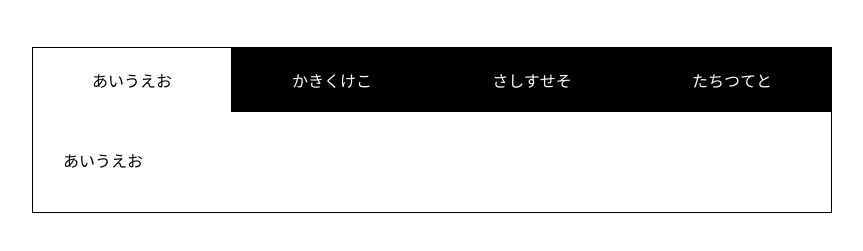
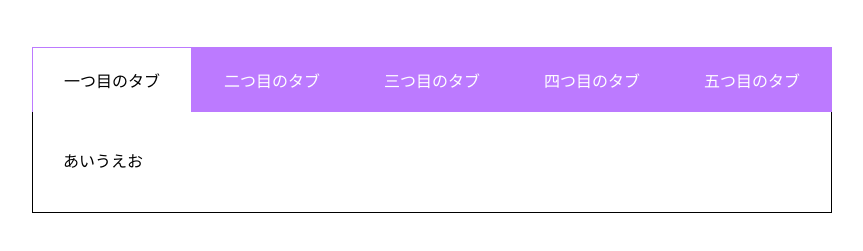
Before and after one commit to 3hnkkyt29/Tabbar-Lesson, a plain HTML site: page index.html in a window 1280 px wide. Shown: the part 99-350 px from the top of the page, without its empty margins (208-1071 px from the left). Drawn offline with Linux system fonts and the light colour scheme.

Commit message:
arrange css

```diff
--- a/css/style.css
+++ b/css/style.css
@@ -32,8 +32,8 @@ h1 {
   display: block;
   padding: 20px;
   text-align: center;
-  background: #000;
-  border: 1px solid #000;
+  background: #bc7aff;
+  border: 1px solid #bc7aff;
   border-bottom: none;
 }
 
--- a/index.html
+++ b/index.html
@@ -11,11 +11,12 @@
 
     <div class="wrap">
       <ul id="tab-menu">
-        <li><a href="#tab1" class="active">あいうえお</a></li>
+        <li><a href="#tab1" class="active">一つ目のタブ</a></li>
         <!--activeをを入れると最初に表示されるようになる-->
-        <li><a href="#tab2" class="">かきくけこ</a></li>
-        <li><a href="#tab3" class="">さしすせそ</a></li>
-        <li><a href="#tab4" class="">たちつてと</a></li>
+        <li><a href="#tab2" class="">二つ目のタブ</a></li>
+        <li><a href="#tab3" class="">三つ目のタブ</a></li>
+        <li><a href="#tab4" class="">四つ目のタブ</a></li>
+        <li><a href="#tab5" class="">五つ目のタブ</a></li>
       </ul>
 
       <div id="tab-contents">
@@ -34,6 +35,10 @@
         <div id="tab4" class="tab">
           <p>たちつてとたちつてとたちつてとたちつてと</p>
         </div>
+
+        <div id="tab5" class="tab">
+          <p>なにぬねのなにぬねのなにぬねのなにぬねのなにぬねの</p>
+        </div>
       </div>
     </div>
     <script src="js/jquery.min.js"></script>
```
